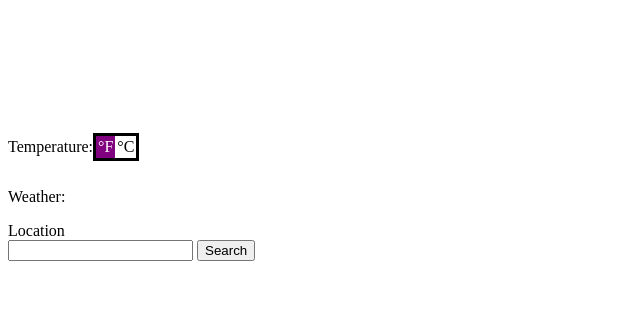
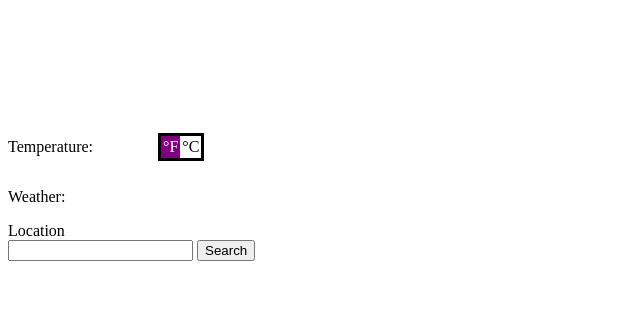
Before and after one commit to samuelmckean/weather, a plain HTML site: page index.html in a window 1280 px wide. Shown: the part 86-411 px from the top of the page, without its empty margins (0-640 px from the left). Drawn offline with Linux system fonts and the light colour scheme.

Commit message:
added min-width for #temp

```diff
--- a/style.css
+++ b/style.css
@@ -25,6 +25,10 @@ form {
   align-items: center;
 }
 
+#temp {
+  min-width: 150px;
+}
+
 #units {
   display: flex;
   flex-direction: row;
```
